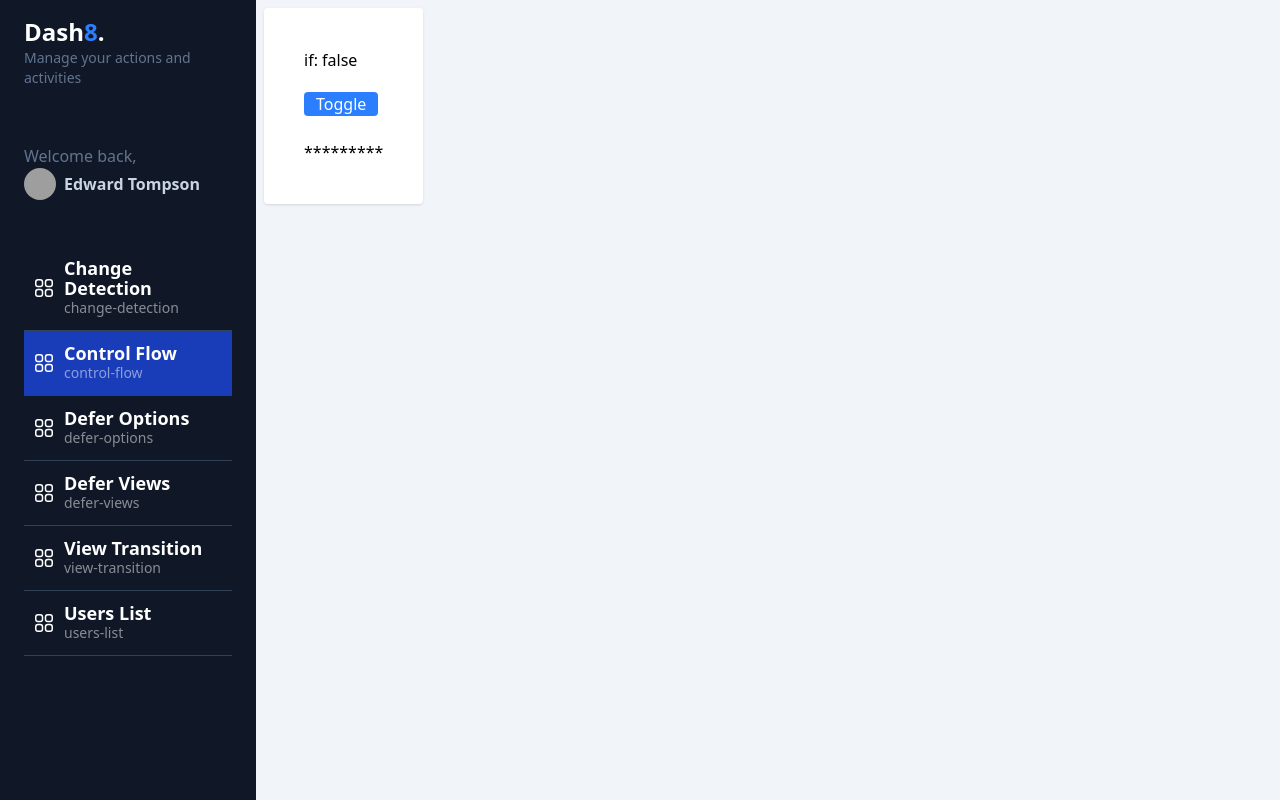
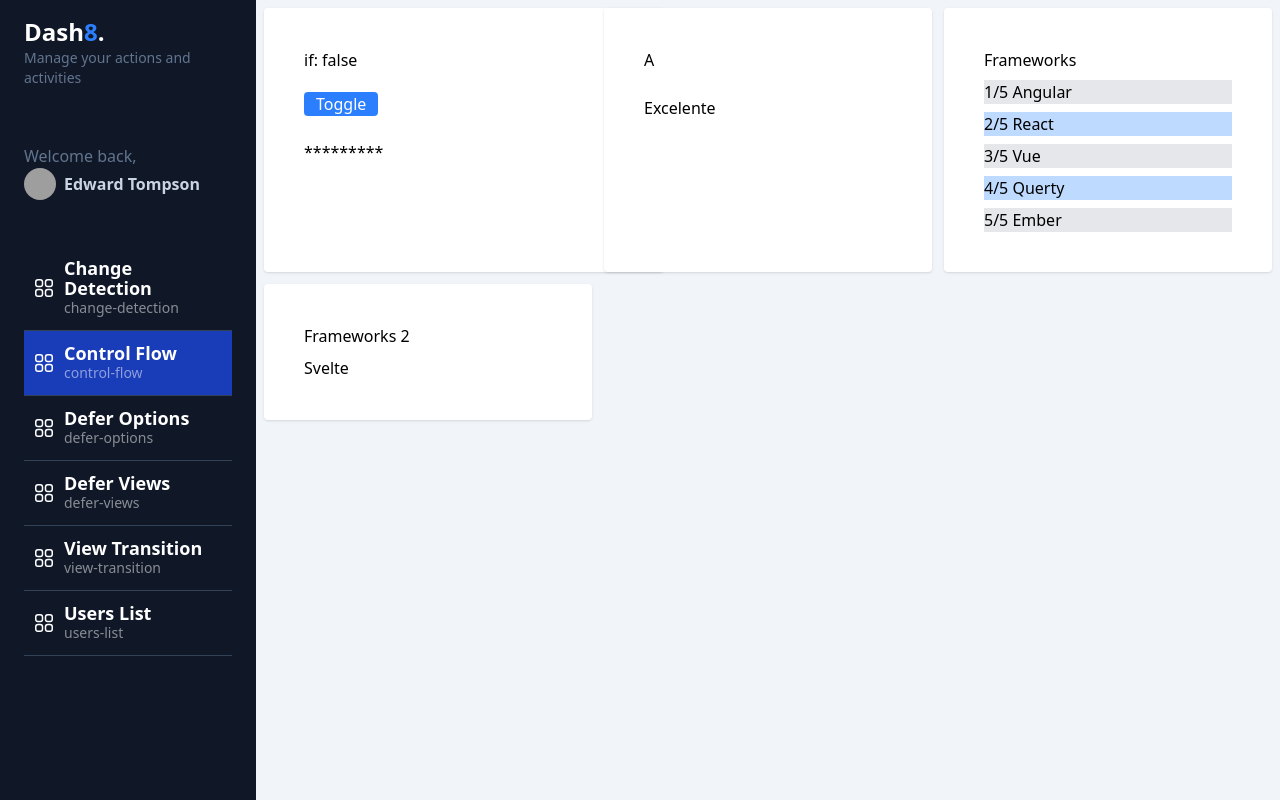
Before and after one commit to wl4dig3/my-dashboard-angular18, an Angular app: page /dashboard/control-flow in a window 1280 px wide. Built offline with nearby package versions, Linux system fonts and the light colour scheme; grey boxes are pictures that could not be loaded.

Commit message:
feat:  estructura de control

```diff
--- a/src/app/dasboard/pages/control-flow/control-flow.component.html
+++ b/src/app/dasboard/pages/control-flow/control-flow.component.html
@@ -1,11 +1,66 @@
-<section class="grid grid-cols-1 md:grid-cols-2 gap-3">
-    <div class="bg-white rounded shadow p-10">
+<section class="grid grid-cols-1 md:grid-cols-3 gap-3">
+    <div class="bg-white rounded shadow p-10 w-100">
         <h2>if: {{ showContent() }}</h2>
-        <button class="btn btn-primary mt-5 rounded bg-blue-500 text-white px-3" (click)="toggleContent()">Toggle</button>
+        <button class="btn btn-primary mt-5 rounded bg-blue-500 text-white px-3"
+            (click)="toggleContent()">Toggle</button>
         @if(showContent()){
-            <p class="mt-6">Hola nenas!!!</p>
+        <p class="mt-6">Hola nenas!!!</p>
         }@else {
-            <p class="mt-6">*********</p>
+        <p class="mt-6">*********</p>
         }
     </div>
+
+    <div class="bg-white rounded shadow p-10">
+        <h2>{{grade()}}</h2>
+
+        @switch (grade()) {
+        @case ('A')
+        {
+        <p class="mt-6">Excelente</p>
+
+        }
+        @case ('B') {
+
+        <p class="mt-6">Bueno</p>
+        }
+        @case ('C') {
+
+        <p class="mt-6">Regular</p>
+        }
+        @case ('D') {
+
+        <p class="mt-6">Malo</p>
+        }
+        @default {
+
+        <p class="mt-6">Sin calificacion</p>
+        }
+        }
+
+    </div>
+    <div class="bg-white rounded shadow p-10">
+        <h2>Frameworks</h2>
+        <ul>
+            @for (framework of frameworks(); track framework; let i = $index, last = $last, first = $first, even =
+            $even, odd =
+            $odd, count = $count)
+            {
+            <li class="mt-2 {{even ? 'bg-gray-200' : 'bg-blue-200'}}">{{i + 1}}/{{count}} {{framework}}</li>
+            }
+        </ul>
+
+    </div>
+    <div class="bg-white rounded shadow p-10">
+        <h2>Frameworks 2</h2>
+        <ul>
+            @for (framework of frameworks2(); track $index) {
+
+            <li class="mt-2">{{framework}}</li>
+            }@empty {
+            <li class="mt-2">No hay frameworks en la lista</li>
+            }
+        </ul>
+
+    </div>
+
 </section>
--- a/src/app/dasboard/pages/control-flow/control-flow.component.ts
+++ b/src/app/dasboard/pages/control-flow/control-flow.component.ts
@@ -1,5 +1,6 @@
 import { Component, signal } from '@angular/core';
 
+type Grade = 'A' | 'B' | 'C' | 'D';
 @Component({
   imports: [],
   templateUrl: './control-flow.component.html',
@@ -7,6 +8,9 @@ import { Component, signal } from '@angular/core';
 })
 export default class ControlFlowComponent {
 public showContent = signal(false);
+public grade = signal<Grade>('A');
+public frameworks = signal(['Angular', 'React', 'Vue', 'Querty', 'Ember']);
+public frameworks2 = signal(['Svelte']);
 
 public toggleContent() {
   this.showContent.update(value => !value);
```
